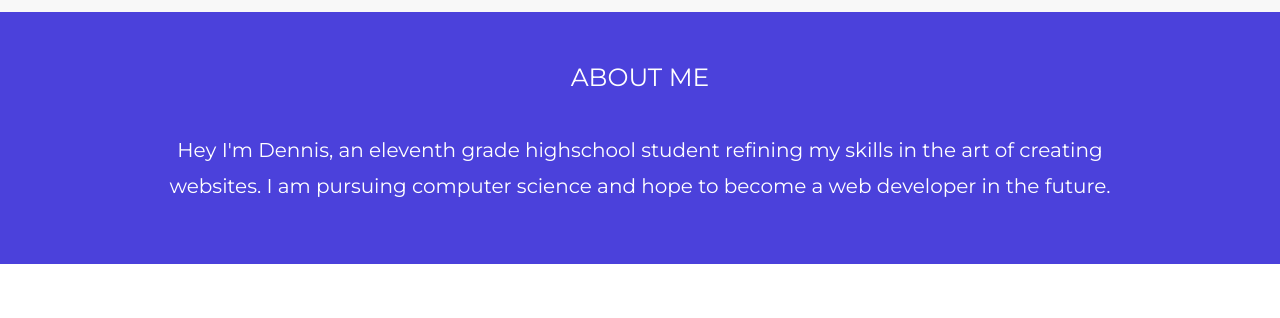
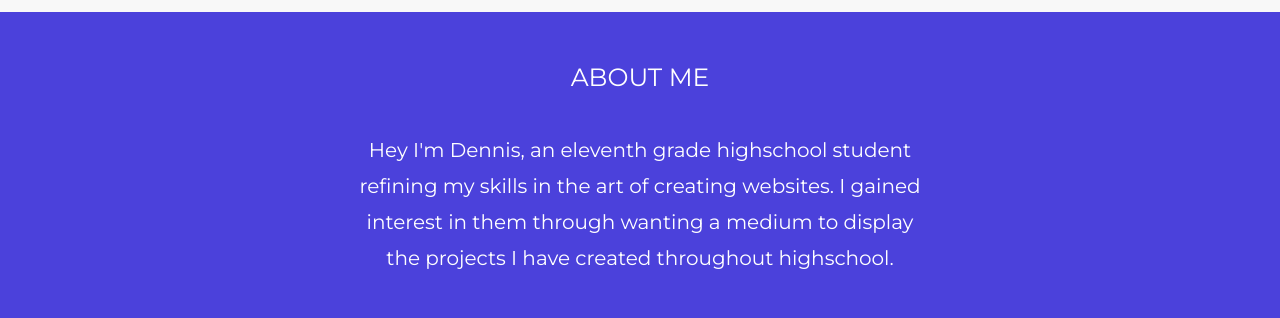
Before and after one commit to d7chau/First-Website, a plain HTML site: page index.html in a window 1280 px wide. Shown: the part 68-386 px from the top of the page. Drawn offline with nearby package versions, Linux system fonts and the light colour scheme.

Commit message:
Added cosmetic changes

```diff
--- a/css/custom.css
+++ b/css/custom.css
@@ -52,21 +52,14 @@ body {
     padding-bottom: 0px;
   }
 
-  .aboutmeparagraph{
+  .aboutmetext{
     font-size: 20px;
-    padding: 30px 150px 60px 150px;
+    padding: 30px 350px 60px 350px;
   }
 
   .projects{
     padding-top: 50px;
     padding-bottom: 100px;
-  }
-
-  .projectsmainheader{
-    /* padding-bottom: 8px;
-    text-decoration: underline;
-    text-decoration-color: #4b41db; */
-
   }
 
   .contact{
--- a/index.html
+++ b/index.html
@@ -40,8 +40,9 @@
   <!-- First Container -->
   <div class="aboutme bg-1 text-center" id="about">
     <h1 class="margin">ABOUT ME</h1>
-    <p class="aboutmeparagraph">Hey I'm Dennis, an eleventh grade highschool student refining my skills in the art of creating websites. I am pursuing
-      computer science and hope to become a web developer in the future.</p>
+    <p class="aboutmetext">Hey I'm Dennis, an eleventh grade highschool student refining my skills in the art of creating websites. I gained interest
+      in them through wanting a medium to display the projects I have created throughout highschool.
+    </p>
   </div>
 
   <!-- Second Container -->
```
